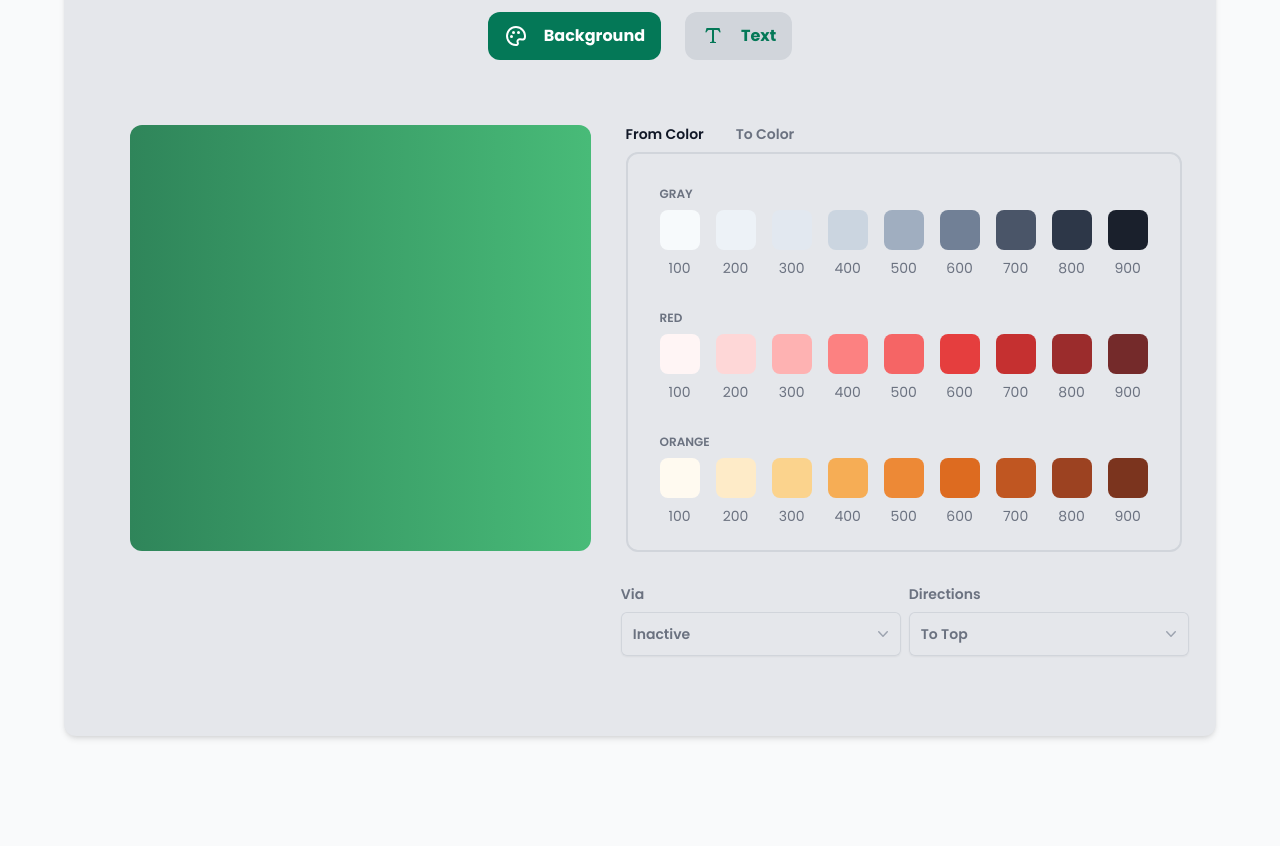
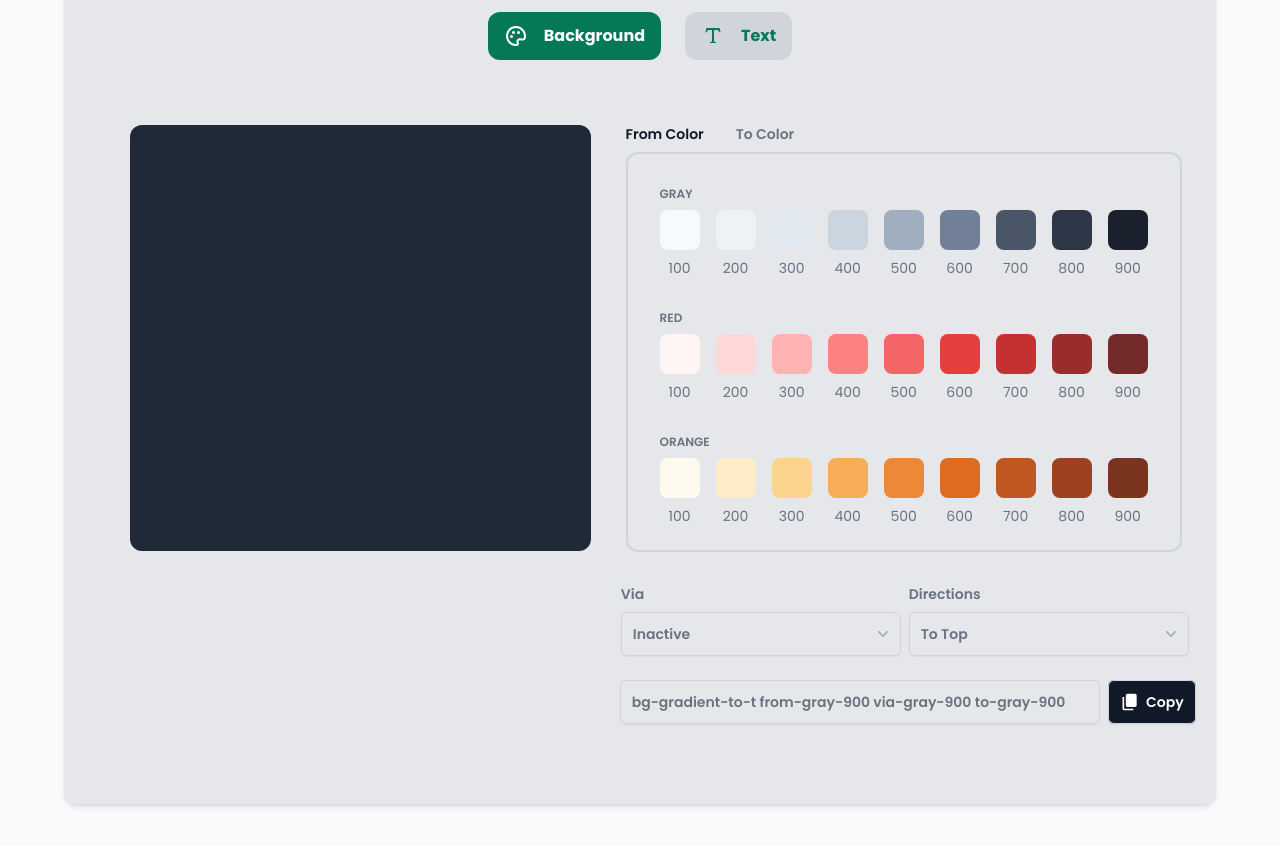
Before and after one commit to nourjandali/Gradientify, a React (Vite) app: page / in a window 1280 px wide. Shown: the part 540-1386 px from the top of the page. Before the commit the page ends 1324 px from the top, so only its background shows below. Built offline with nearby package versions, Linux system fonts and the light colour scheme.

Commit message:
Add "Copy Tailwind CSS" functionality

```diff
--- a/src/App.jsx
+++ b/src/App.jsx
@@ -2,18 +2,8 @@ import { useState } from "react";
 import palettes from "./tailwind-palette.json";
 import Logo from "./components/Logo";
 import HeroSection from "./components/HeroSection";
+import DropdownMenu from "./components/DropdownMenu";
 import GradientType from "./components/GradientType";
-import DropdownMenu from "./components/DropdownMenu";
-
-function App() {
-  const [fromColor, setFromColor] = useState("rgb(47, 133, 90)");
-  const [viaColor, setViaColor] = useState("rgb(236, 201, 75)");
-  const [toColor, setToColor] = useState("rgb(72, 187, 120)");
-  const [isFromColorActive, setIsFromColorActive] = useState(true);
-  const [isViaColorActive, setIsViaColorActive] = useState(false);
-  const [isToColorActive, setIsToColorActive] = useState(false);
-  const [gradientDirection, setGradientDirection] = useState("to right");
-  const [via, setVia] = useState("Inactive");
 
 const optionsVia = [
   { label: "Inactive", value: "Inactive" },
@@ -21,33 +11,47 @@ function App() {
 ];
 
 const optionsDirections = [
-    { label: "To Top", direction: "to top" },
-    { label: "To Top Right", direction: "to top right" },
-    { label: "To Right", direction: "to right" },
-    { label: "To Bottom Right", direction: "to bottom right" },
-    { label: "To Bottom", direction: "to bottom" },
-    { label: "To Bottom Left", direction: "to bottom left" },
-    { label: "To Left", direction: "to left" },
-    { label: "To Top Left", direction: "to top left" },
+  { label: "To Top", direction: "to top", tailwindCSS: "to-t" },
+  { label: "To Top Right", direction: "to top right", tailwindCSS: "to-tr" },
+  { label: "To Right", direction: "to right", tailwindCSS: "to-r" },
+  {
+    label: "To Bottom Right",
+    direction: "to bottom right",
+    tailwindCSS: "to-br",
+  },
+  { label: "To Bottom", direction: "to bottom", tailwindCSS: "to-b" },
+  {
+    label: "To Bottom Left",
+    direction: "to bottom left",
+    tailwindCSS: "to-bl",
+  },
+  { label: "To Left", direction: "to left", tailwindCSS: "to-l" },
+  { label: "To Top Left", direction: "to top left", tailwindCSS: "to-tl" },
 ];
 
-  const handleFromColorClick = () => {
-    setIsFromColorActive(true);
-    setIsToColorActive(false);
-    setIsViaColorActive(false);
-  };
+function App() {
+  const [fromColor, setFromColor] = useState({
+    paletteName: "gray",
+    name: "900",
+    hex: "#1f2937",
+  });
+  const [viaColor, setViaColor] = useState({
+    paletteName: "gray",
+    name: "900",
+    hex: "#1f2937",
+  });
+  const [toColor, setToColor] = useState({
+    paletteName: "gray",
+    name: "900",
+    hex: "#1f2937",
+  });
+  const [activeTab, setActiveTab] = useState("From Color");
+  const [gradientDirection, setGradientDirection] = useState("to top");
+  const [via, setVia] = useState(false);
 
-  const handleToColorClick = () => {
-    setIsToColorActive(true);
-    setIsFromColorActive(false);
-    setIsViaColorActive(false);
-  };
-
-  const handleViaColorClick = () => {
-    setIsViaColorActive(true);
-    setIsFromColorActive(false);
-    setIsToColorActive(false);
-  };
+  const tailwindDirection = optionsDirections.find(
+    (option) => option.direction === gradientDirection
+  ).tailwindCSS;
 
   const handleDirectionsChange = (direction) => {
     setGradientDirection(direction.direction);
@@ -55,7 +59,16 @@ function App() {
 
   const handleViaChange = (selectedOption) => {
     setVia(selectedOption.value);
-    console.log(via);
+  };
+
+  const handleCopyClick = (event) => {
+    const button = event.target;
+    const input = document.querySelector("input");
+    navigator.clipboard.writeText(input.value);
+    button.innerHTML = `<svg xmlns="http://www.w3.org/2000/svg" width="20" height="20" viewBox="0 0 24 24"><path fill="currentColor" d="M5 21q-.825 0-1.413-.587Q3 19.825 3 19V5q0-.825.587-1.413Q4.175 3 5 3h14q.825 0 1.413.587Q21 4.175 21 5v14q0 .825-.587 1.413Q19.825 21 19 21Zm5.6-5.225q.2 0 .375-.062q.175-.063.325-.213l5.675-5.675q.275-.275.275-.675t-.3-.7q-.275-.275-.7-.275q-.425 0-.7.275L10.6 13.4l-2.175-2.175q-.275-.275-.675-.275t-.7.3q-.275.275-.275.7q0 .425.275.7L9.9 15.5q.15.15.325.213q.175.062.375.062Z"/></svg> Copied`;
+    setTimeout(() => {
+      button.innerHTML = `<svg xmlns="http://www.w3.org/2000/svg" width="20" height="20" viewBox="0 0 24 24" > <path fill="currentColor" d="M5 22q-.825 0-1.413-.587Q3 20.825 3 20V6h2v14h11v2Zm4-4q-.825 0-1.412-.587Q7 16.825 7 16V4q0-.825.588-1.413Q8.175 2 9 2h9q.825 0 1.413.587Q20 3.175 20 4v12q0 .825-.587 1.413Q18.825 18 18 18Z" /></svg> Copy `;
+    }, 2000);
   };
 
   return (
@@ -70,11 +83,12 @@ function App() {
           {/* Left side */}
           <div
             className="pb-96 w-[40%] h-[426px] ml-8 rounded-xl"
+            // className={`pb-96 w-[40%] h-[426px] ml-8 rounded-xl bg-gradient-to-r ${tailwindCSSGradient}`}
             style={{
               background:
                 via === "Inactive"
-                  ? `linear-gradient(${gradientDirection}, ${fromColor}, ${toColor})`
-                  : `linear-gradient(${gradientDirection}, ${fromColor}, ${viaColor}, ${toColor})`,
+                  ? `linear-gradient(${gradientDirection}, ${fromColor.hex}, ${toColor.hex})`
+                  : `linear-gradient(${gradientDirection}, ${fromColor.hex}, ${viaColor.hex}, ${toColor.hex})`,
             }}
           ></div>
 
@@ -84,9 +98,9 @@ function App() {
               {/* From Color  */}
               <button
                 className={`text-gray-500 ${
-                  isFromColorActive ? "text-gray-900" : ""
+                  activeTab === "From Color" ? "text-gray-900" : ""
                 }`}
-                onClick={handleFromColorClick}
+                onClick={() => setActiveTab("From Color")}
               >
                 From Color
               </button>
@@ -95,9 +109,9 @@ function App() {
               {via === "Active" && (
                 <button
                   className={`text-gray-500 ${
-                    isViaColorActive ? "text-gray-900" : ""
+                    activeTab === "Via Color" ? "text-gray-900" : ""
                   }`}
-                  onClick={handleViaColorClick}
+                  onClick={() => setActiveTab("Via Color")}
                 >
                   Via Color
                 </button>
@@ -106,9 +120,9 @@ function App() {
               {/* To Color  */}
               <button
                 className={`text-gray-500 ${
-                  isToColorActive ? "text-gray-900" : ""
+                  activeTab === "To Color" ? "text-gray-900" : ""
                 }`}
-                onClick={handleToColorClick}
+                onClick={() => setActiveTab("To Color")}
               >
                 To Color
               </button>
@@ -134,12 +148,17 @@ function App() {
                             borderRadius: "0.5rem",
                           }}
                           onClick={() => {
-                            if (isFromColorActive) {
-                              setFromColor(swatch.color);
-                            } else if (isToColorActive) {
-                              setToColor(swatch.color);
-                            } else if (isViaColorActive) {
-                              setViaColor(swatch.color);
+                            const selectedColor = {
+                              paletteName: palette.paletteName,
+                              name: swatch.name,
+                              hex: swatch.color,
+                            };
+                            if (activeTab === "From Color") {
+                              setFromColor(selectedColor);
+                            } else if (activeTab === "Via Color") {
+                              setViaColor(selectedColor);
+                            } else if (activeTab === "To Color") {
+                              setToColor(selectedColor);
                             }
                           }}
                           className="focus:border-2 focus:border-emerald-400"
@@ -176,6 +195,43 @@ function App() {
             </div>
           </div>
         </div>
+
+        <div className="mt-6 flex justify-evenly items-center">
+          <div className="w-[515px]" />
+          <div className="w-[50%] flex gap-2">
+            {/* CSS */}
+            <input
+              className="w-full rounded-md bg-gray-200 px-3 py-3 text-sm font-semibold text-gray-500 shadow-sm ring-1 ring-inset ring-gray-300 outline-none"
+              type="text"
+              readOnly
+              value={`${
+                via === "Inactive"
+                  ? `bg-gradient-${tailwindDirection} from-${fromColor.paletteName}-${fromColor.name} to-${toColor.paletteName}-${toColor.name}`
+                  : `bg-gradient-${tailwindDirection} from-${fromColor.paletteName}-${fromColor.name} via-${viaColor.paletteName}-${viaColor.name} to-${toColor.paletteName}-${toColor.name}`
+              }`}
+            />
+            {/* Copy */}
+            <button
+              className="inline-flex w-fit bg-gray-900 hover:bg-gray-700 justify-between items-center gap-x-1.5 rounded-md px-3 py-3 text-sm font-semibold text-white shadow-sm ring-1 ring-inset ring-gray-300"
+              onClick={handleCopyClick}
+            >
+              <svg
+                xmlns="http://www.w3.org/2000/svg"
+                width="20"
+                height="20"
+                viewBox="0 0 24 24"
+              >
+                <path
+                  fill="currentColor"
+                  d="M5 22q-.825 0-1.413-.587Q3 20.825 3 20V6h2v14h11v2Zm4-4q-.825 0-1.412-.587Q7 16.825 7 16V4q0-.825.588-1.413Q8.175 2 9 2h9q.825 0 1.413.587Q20 3.175 20 4v12q0 .825-.587 1.413Q18.825 18 18 18Z"
+                />
+              </svg>
+              Copy
+            </button>
+          </div>
+        </div>
+
+        {/* ---- */}
       </div>
     </div>
   );
```
Lines whose indentation alone changed are shown as unchanged.
